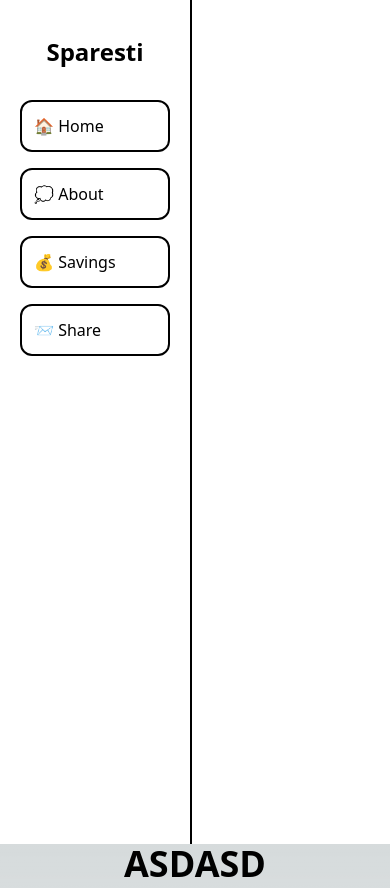
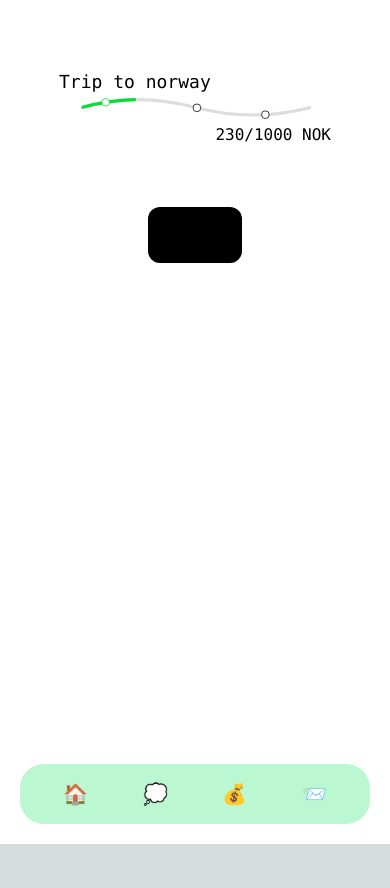
Before and after one commit to emilaastrom/Systemutvikling2-Frontend, a Next.js app: page / in a window 390 px wide. After the commit the page ends 844 px from the top, so only its background shows below. Built offline with nearby package versions, Linux system fonts and the light colour scheme.

Commit message:
creating progress bar component and navbar for mobile

```diff
--- a/package.json
+++ b/package.json
@@ -12,6 +12,7 @@
     "framer-motion": "^11.0.28",
     "next": "14.2.1",
     "react": "^18",
+    "react-confetti": "^6.1.0",
     "react-dom": "^18"
   },
   "devDependencies": {
--- a/src/app/components/Navbar.tsx
+++ b/src/app/components/Navbar.tsx
@@ -1,35 +1,54 @@
 import React from "react";
+import { motion } from "framer-motion";
 
 const Navbar = () => {
+  const navbarVariants = {
+    hidden: { opacity: 0, y: 50 },
+    visible: { opacity: 1, y: 0 },
+  };
+
   return (
-    <div className="h-screen w-48 flex flex-col gap-4 bg-white  text-white p-5 border-r-2 border-black">
-      <h2 className="text-2xl font-semibold text-center pb-4 pt-4 text-black">
+    <div>
+      {/* Desktop Navbar */}
+      <div className="hidden md:flex h-screen w-48 flex-col gap-4 bg-white text-black p-5 border-r-2 border-black">
+        <h2 className="text-2xl font-semibold text-center pb-4 pt-4">
           Sparesti
         </h2>
-      <a
-        href="#home"
-        className="p-3   border-2 border-black rounded-xl text-black"
-      >
+        <a href="#home" className="p-3 border-2 border-black rounded-xl">
           🏠 Home
         </a>
-      <a
-        href="#about"
-        className="p-3   border-2 border-black rounded-xl text-black"
-      >
+        <a href="#about" className="p-3 border-2 border-black rounded-xl">
           💭 About
         </a>
-      <a
-        href="#savings"
-        className="p-3  border-2 border-black rounded-xl text-black"
-      >
+        <a href="#savings" className="p-3 border-2 border-black rounded-xl">
           💰 Savings
         </a>
-      <a
-        href="#share"
-        className="p-3   border-2 border-black rounded-xl text-black"
-      >
+        <a href="#share" className="p-3 border-2 border-black rounded-xl">
           📨 Share
         </a>
+      </div>
+
+      {/* Mobile Navbar */}
+      <motion.div
+        className="flex md:hidden m-5 justify-around items-center fixed inset-x-0 bottom-0 bg-green-200   border-black p-4 rounded-3xl"
+        initial="hidden"
+        animate="visible"
+        variants={navbarVariants}
+        transition={{ duration: 0.5 }}
+      >
+        <a href="#home" className="text-black text-xl">
+          🏠
+        </a>
+        <a href="#about" className="text-black text-xl">
+          💭
+        </a>
+        <a href="#savings" className="text-black text-xl">
+          💰
+        </a>
+        <a href="#share" className="text-black text-xl">
+          📨
+        </a>
+      </motion.div>
     </div>
   );
 };
--- /dev/null
+++ b/src/app/components/Progressbar.tsx
@@ -0,0 +1,94 @@
+import React, { useState, useEffect } from "react";
+import { motion } from "framer-motion";
+
+const ProgressBar = ({
+  progress,
+  goal,
+  goalName,
+  milestones,
+  setShowConfetti,
+}: {
+  progress: number;
+  goal: number;
+  goalName: string;
+  milestones: number[];
+  setShowConfetti: any;
+}) => {
+  const path = "M 10,50 Q 150,10 300,50 Q 450,90 600,50";
+
+  useEffect(() => {
+    milestones.forEach((milestone) => {
+      if (progress >= milestone && progress - 100 < milestone) {
+        // Check if recently achieved
+        setShowConfetti(true);
+        setTimeout(() => setShowConfetti(false), 2000); // Stop confetti after 2 seconds
+      }
+    });
+  }, [progress, milestones]);
+
+  // Function to find y-coordinate along a quadratic Bezier curve
+  function findYatX(x: number, P0: any, P1: any, P2: any) {
+    const t = (x - P0.x) / (P2.x - P0.x);
+    const y = (1 - t) ** 2 * P0.y + 2 * (1 - t) * t * P1.y + t ** 2 * P2.y;
+    return y;
+  }
+
+  const totalPathLength = 590;
+
+  const milestonePositions = milestones.map((milestone) => {
+    const x = 10 + (milestone / goal) * totalPathLength;
+    let y;
+    if (x <= 300) {
+      y = findYatX(x, { x: 10, y: 50 }, { x: 150, y: 10 }, { x: 300, y: 50 });
+    } else {
+      y = findYatX(x, { x: 300, y: 50 }, { x: 450, y: 90 }, { x: 600, y: 50 });
+    }
+    return { x, y };
+  });
+
+  return (
+    <div className="relative w-full p-5">
+      <h3 className="absolute text-black font-mono top-0 left-0 text-lg">
+        {goalName}
+      </h3>
+      <motion.svg className="w-full" viewBox="0 0 600 100">
+        <path d={path} fill="none" stroke="#ddd" strokeWidth="8" />
+        <motion.path
+          d={path}
+          fill="none"
+          stroke="#06DD36"
+          strokeWidth="8"
+          strokeLinecap="round"
+          strokeDasharray={totalPathLength}
+          initial={{ strokeDashoffset: totalPathLength }}
+          animate={{
+            strokeDashoffset:
+              totalPathLength - (progress / goal) * totalPathLength,
+          }}
+          transition={{
+            duration: 1,
+            ease: "easeInOut",
+          }}
+        />
+        {milestonePositions.map((pos, index) => (
+          <circle
+            key={index}
+            cx={pos.x}
+            cy={pos.y}
+            r="10"
+            fill="white"
+            stroke={
+              (progress / goal) * totalPathLength >= pos.x ? "#06DD36" : "black"
+            }
+            strokeWidth="2"
+          />
+        ))}
+      </motion.svg>
+      <h3 className="absolute bottom-0 text-black right-0 text-md font-mono">
+        {`${progress}/${goal} NOK`}
+      </h3>
+    </div>
+  );
+};
+
+export default ProgressBar;
--- a/src/app/layout.tsx
+++ b/src/app/layout.tsx
@@ -17,6 +17,8 @@ export default function RootLayout({
 }>) {
   return (
     <html lang="en">
+      <meta name="viewport" content="width=device-width, initial-scale=1.0" />
+
       <body>{children}</body>
     </html>
   );
--- a/src/app/page.tsx
+++ b/src/app/page.tsx
@@ -1,15 +1,43 @@
+"use client";
 import Image from "next/image";
 import Navbar from "./components/Navbar";
+import { useState } from "react";
+import ProgressBar from "./components/Progressbar";
+import Confetti from "react-confetti";
 
 export default function Home() {
+  const [progress, setProgress] = useState(230);
+
+  const [showConfetti, setShowConfetti] = useState(false);
+
   return (
-    <main>
-      <div className="bg-white w-full h-screen">
-        <Navbar />
+    <main className="bg-white w-full h-screen flex overflow-hidden">
+      {showConfetti && (
+        <Confetti
+          width={window.innerWidth}
+          gravity={0.4}
+          initialVelocityY={40}
+          height={window.innerHeight}
+        />
+      )}
 
-        <h1 className="text-black text-4xl font-semibold text-center">
-          ASDASD
-        </h1>
+      <Navbar />
+      <div className="flex-1 flex flex-col  items-center">
+        <div className="w-4/5 mt-12 p-5">
+          <ProgressBar
+            goal={1000}
+            progress={progress}
+            goalName={"Trip to norway"}
+            milestones={[100, 500, 800]}
+            setShowConfetti={setShowConfetti}
+          />
+        </div>
+        <button
+          className="bg-black p-4 mt-10 rounded-xl hover:bg-red-300 "
+          onClick={() => setProgress(progress + 100)}
+        >
+          Add 100
+        </button>
       </div>
     </main>
   );
```
Also changed, not shown: 1 other file (tests, documents, lock files or other folders). Lines whose indentation alone changed are shown as unchanged.
